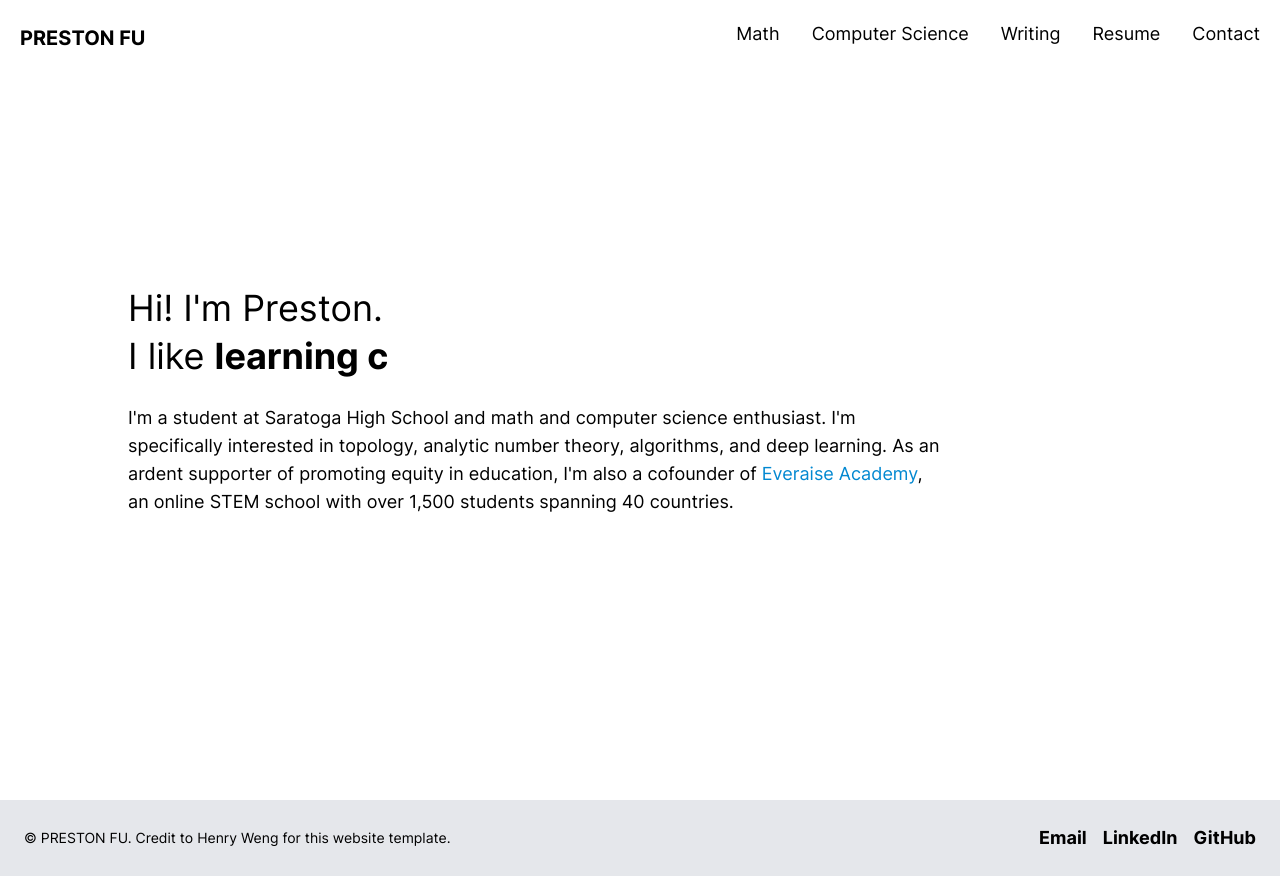
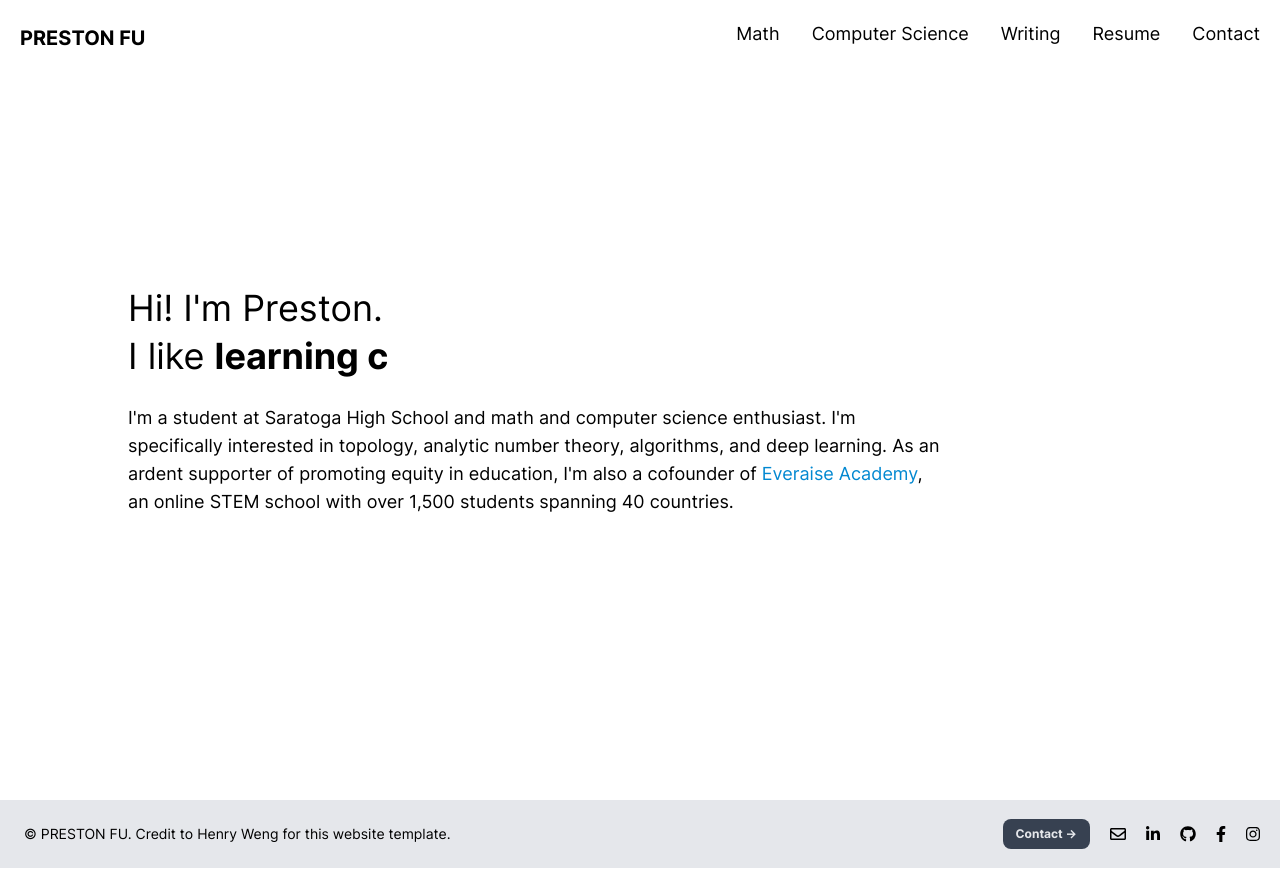
Before and after one commit to prestonfu/personal-site, a React (Create React App) app: page / in a window 1280 px wide. Built offline with nearby package versions, Linux system fonts and the light colour scheme.

Commit message:
Footer icons

```diff
--- /dev/null
+++ b/src/components/contact-icons.js
@@ -0,0 +1,17 @@
+import React from 'react';
+
+import { FontAwesomeIcon } from '@fortawesome/react-fontawesome';
+
+import data from '../data/contactIconData';
+
+const ContactIcons = () => (
+  <ul className="icons">
+    {data.map((s) => (
+        <a className="sm:py-6 sm:mr-5 contact-icon-link" href={s.link} target="_blank">
+          <FontAwesomeIcon icon={s.icon} />
+        </a>
+    ))}
+  </ul>
+);
+
+export default ContactIcons;
--- /dev/null
+++ b/src/data/contactIconData.js
@@ -0,0 +1,39 @@
+import { faGithub } from '@fortawesome/free-brands-svg-icons/faGithub';
+import { faFacebookF } from '@fortawesome/free-brands-svg-icons/faFacebookF';
+import { faInstagram } from '@fortawesome/free-brands-svg-icons/faInstagram';
+import { faLinkedinIn } from '@fortawesome/free-brands-svg-icons/faLinkedinIn';
+import { faAngellist } from '@fortawesome/free-brands-svg-icons/faAngellist';
+import { faTwitter } from '@fortawesome/free-brands-svg-icons/faTwitter';
+import { faEnvelope } from '@fortawesome/free-regular-svg-icons/faEnvelope';
+// See https://fontawesome.com/icons?d=gallery&s=brands,regular&m=free
+// to add other icons.
+
+const data = [
+  {
+    link: 'mailto:prestonmfu@gmail.com',
+    label: 'Email',
+    icon: faEnvelope,
+  },
+  {
+    link: 'https://www.linkedin.com/in/preston-fu/',
+    label: 'LinkedIn',
+    icon: faLinkedinIn,
+  },
+  {
+    link: 'https://github.com/prestonfu',
+    label: 'Github',
+    icon: faGithub,
+  },
+  {
+    link: 'https://www.facebook.com/preston.fu.0/',
+    label: 'Facebook',
+    icon: faFacebookF,
+  },
+  {
+    link: 'https://www.instagram.com/_prestonfu/',
+    label: 'Instagram',
+    icon: faInstagram,
+  },
+];
+
+export default data;
--- a/src/sections/footer.js
+++ b/src/sections/footer.js
@@ -1,35 +1,23 @@
 import React from 'react';
-import { FontAwesomeIcon  } from '@fortawesome/react-fontawesome';
+import { FontAwesomeIcon } from '@fortawesome/react-fontawesome';
 import { faLinkedin, faGithub } from '@fortawesome/free-brands-svg-icons';
 import { faEnvelope } from '@fortawesome/free-solid-svg-icons'
+import ContactIcons from '../components/contact-icons';
 
 
 const Footer = () => {
   return (
-    <div className = "bg-gray-200">
-    <div className="h-auto flex flex-col items-center sm:grid grid-cols-2">
-      <div className="py-2 sm:py-6 sm:ml-6 ">
-        <p className = "text-xs lg:text-sm">© PRESTON FU. Credit to <a href="https://github.com/henryweng03/personal-site" target="_blank">Henry Weng</a> for this website template.</p>
+    <div className="bg-gray-200">
+      <div className="h-auto flex flex-col items-center sm:grid grid-cols-2">
+        <div className="py-2 sm:py-6 sm:ml-6 ">
+          <p className="text-xs lg:text-sm">© PRESTON FU. Credit to <a href="https://github.com/henryweng03/personal-site" target="_blank">Henry Weng</a> for this website template.</p>
+        </div>
+        <div className="flex justify-end items-center space-x-5">
+          <div className="contact-indicator"><b>Contact →</b></div>
+          <ContactIcons />
+        </div>
+        <div className="pb-6 sm:pb-0" />
       </div>
-      <div className = "flex justify-end items-center space-x-4">
-        <a className="sm:py-6" href="mailto:prestonmfu@gmail.com" target="_blank">
-          <p className = "footer-link font-bold">
-            Email
-          </p>
-        </a>
-        <a className="sm:py-6" href="https://www.linkedin.com/in/preston-fu/" target="_blank">
-          <p className = "footer-link font-bold">
-            LinkedIn
-          </p>
-        </a>
-        <a className="sm:py-6" href="https://github.com/prestonfu" target="_blank">
-          <p className = "footer-link font-bold sm:mr-6">
-            GitHub
-          </p>
-        </a>
-      </div>
-      <div className = "pb-6 sm:pb-0"/>
-    </div>
     </div>
   )
 }
```
